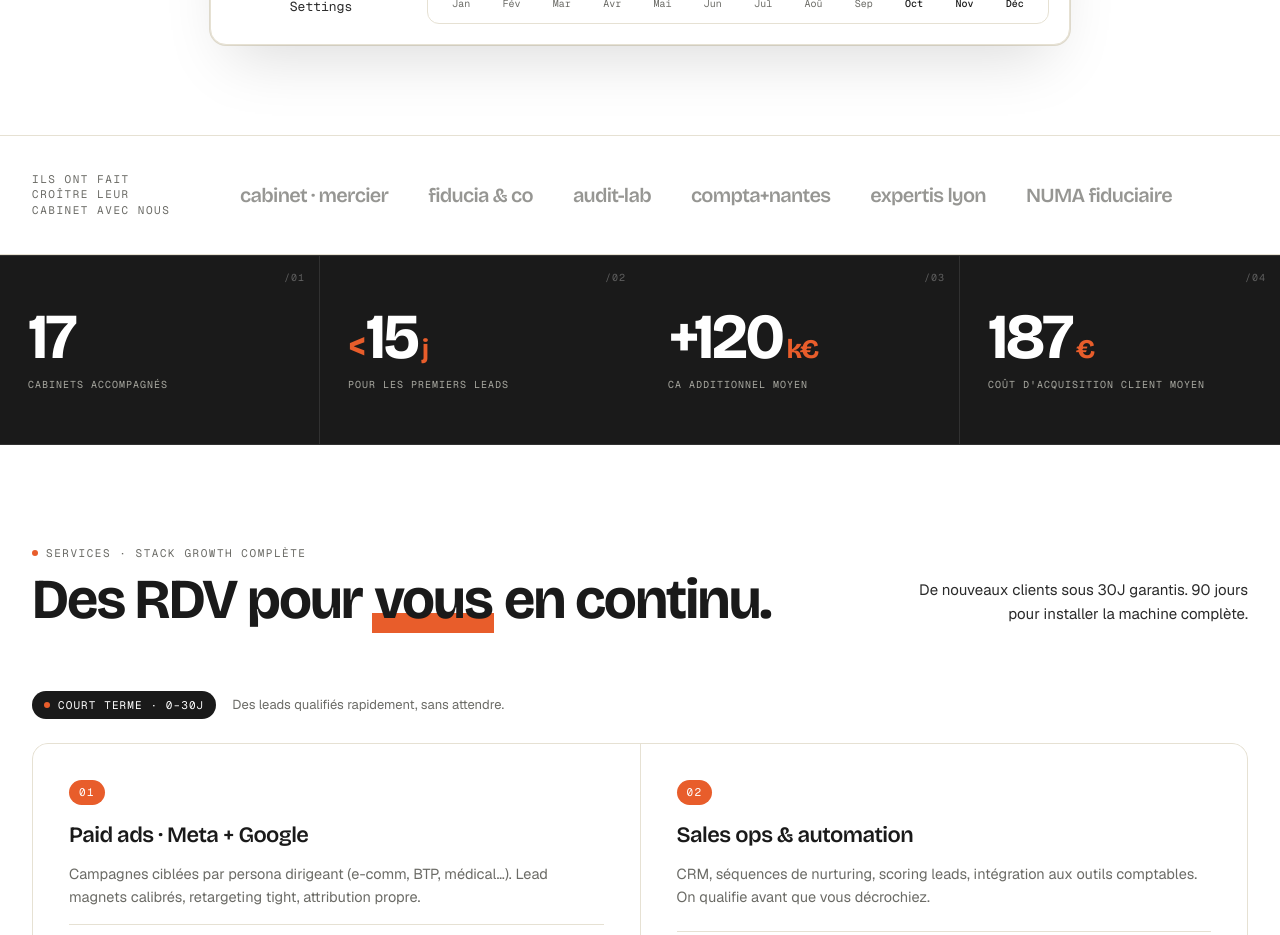
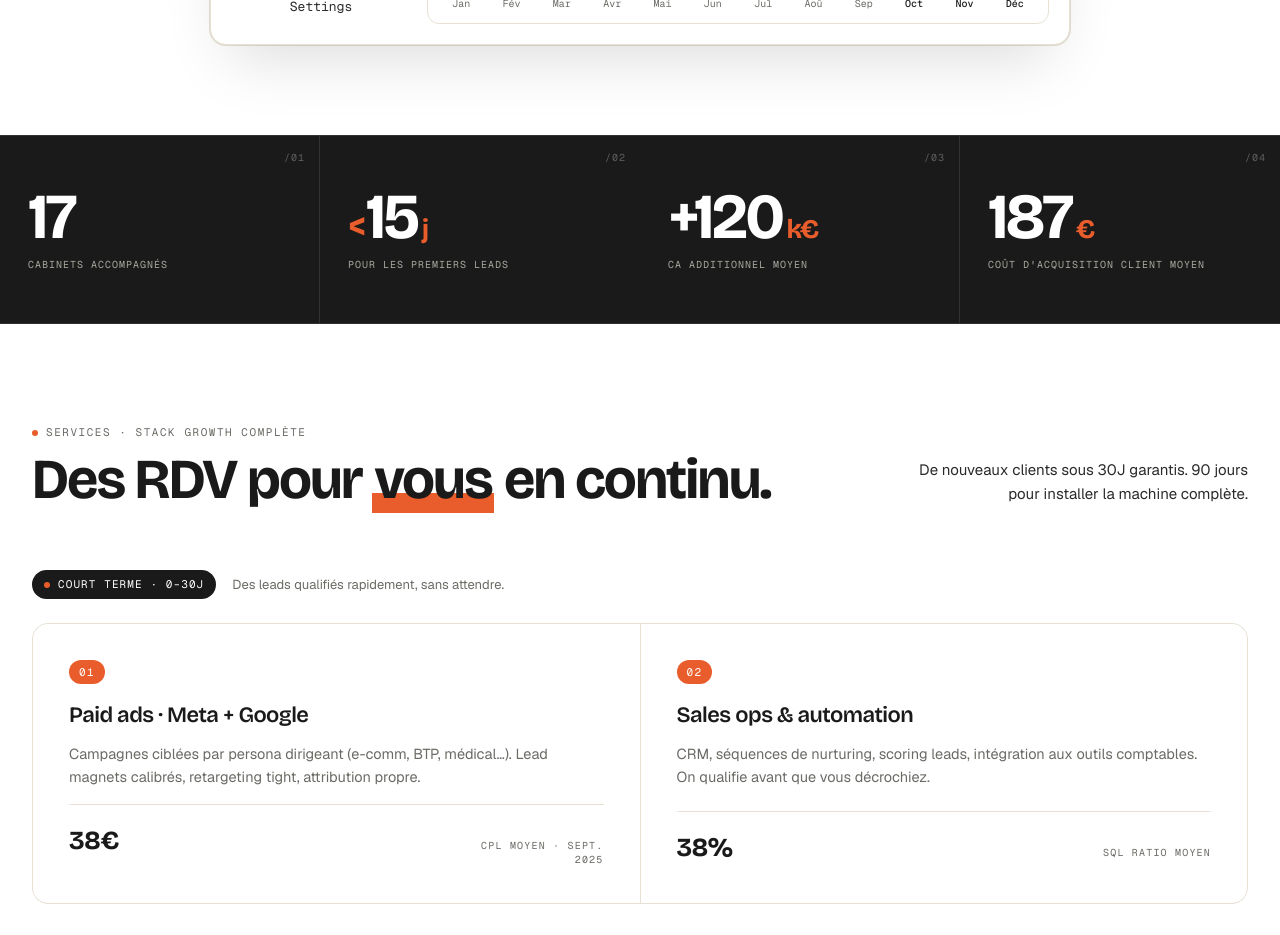
Before and after one commit to Floshii/growthcompta, a Next.js app: page / in a window 1280 px wide. Shown: the part 1000-1935 px from the top of the page. Built offline with nearby package versions, Linux system fonts and the light colour scheme; no server answers.

Commit message:
hide: masque LogosStripSection (refs à confirmer)
https://claude.ai/code/session_0133fG633KpdNHtvoRjyEpKf

```diff
--- a/app/page.tsx
+++ b/app/page.tsx
@@ -46,7 +46,7 @@ export default function HomePage() {
     <>
       <StructuredData data={[organizationSchema, websiteSchema]} />
       <HeroSection />
-      <LogosStripSection />
+      {/* <LogosStripSection /> — masqué jusqu'à avoir de vraies références clients */}
       <StatsSection />
       <ServicesSection />
       <MethodSection />
```
